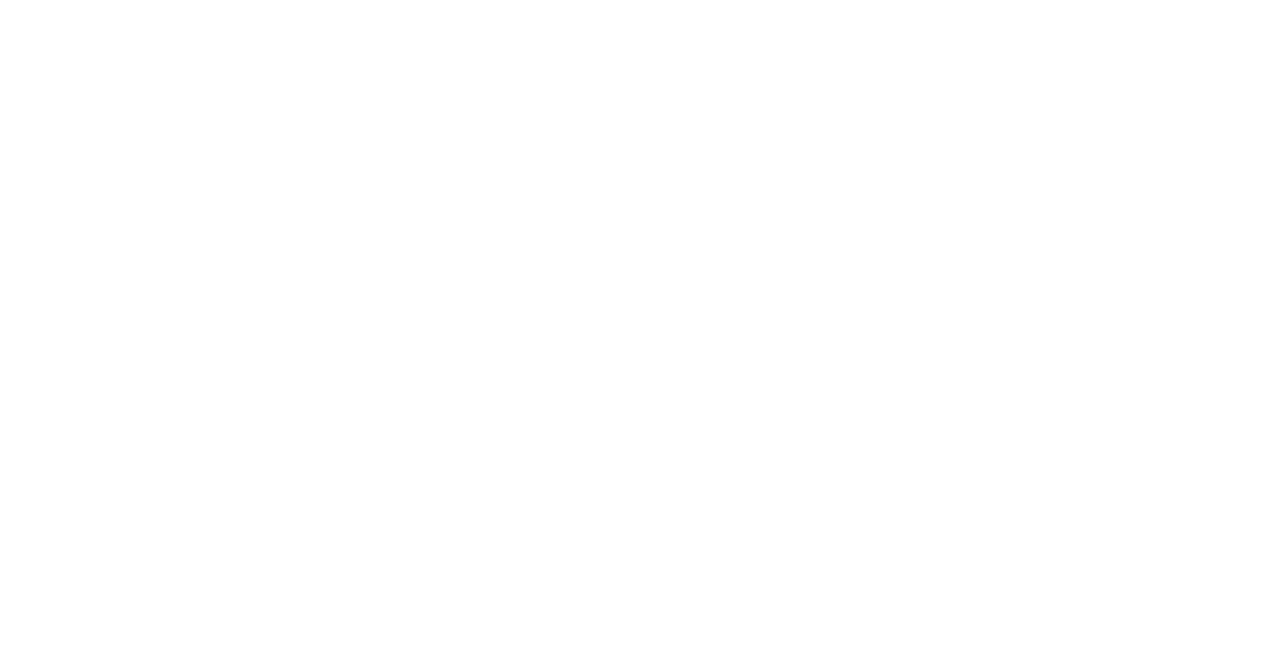
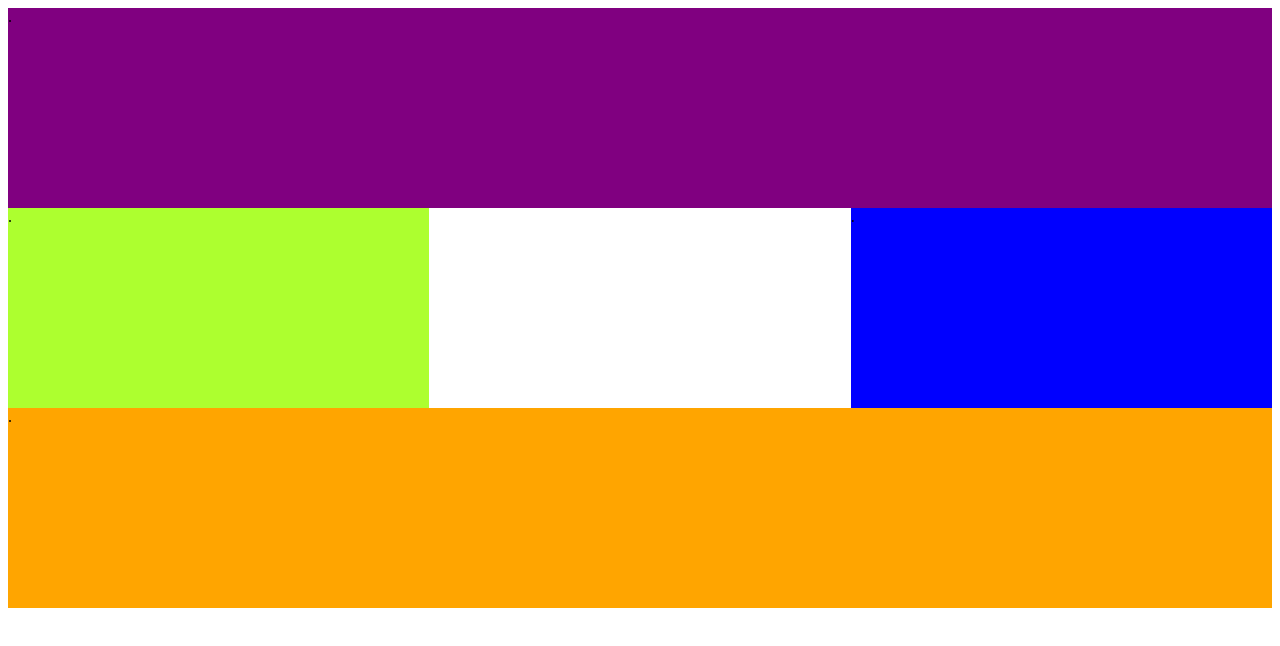
Before and after one commit to STKobo/CSS, a plain HTML site: page grid3/index.html in a window 1280 px wide. Drawn offline with Linux system fonts and the light colour scheme.

Commit message:
grid area review

```diff
--- a/grid3/index.html
+++ b/grid3/index.html
@@ -4,16 +4,16 @@
     <meta charset="UTF-8">
     <meta http-equiv="X-UA-Compatible" content="IE=edge">
     <meta name="viewport" content="width=device-width, initial-scale=1.0">
+    <link rel="stylesheet" href="style.css">
     <title>Grid 3</title>
 </head>
 <body>
 
     <div class="container">
-        <div class="header"></div>
-        <div class="main"></div>
-        <div class="empty"></div>
-        <div class="sidebar"></div>
-        <div class="footer"></div>
+        <div class="header">.</div>
+        <div class="main">.</div>
+        <div class="sidebar">.</div>
+        <div class="footer">.</div>
     </div>
 
 
--- a/grid3/style.css
+++ b/grid3/style.css
@@ -1,23 +1,37 @@
 .container {
     display: grid;
+    grid-template-columns: repeat(3, 1fr);
+    grid-template-rows: repeat(3, 200px);
+    grid-template-areas:
+
+        "header header header"
+        "main . sidebar"
+        "footer footer footer"
+    ;
 }
 
 .header {
     background-color: purple;
+    grid-area: header;
+
 }
 
 .main {
     background-color: greenyellow;
+    grid-area: main;
 }
 
 .empty {
     background-color: grey;
+    grid-area: empty;
 }
 
 .sidebar {
     background-color: blue;
+    grid-area: sidebar;
 }
 
 .footer{
     background-color: orange;
+    grid-area: footer;
 }
```
